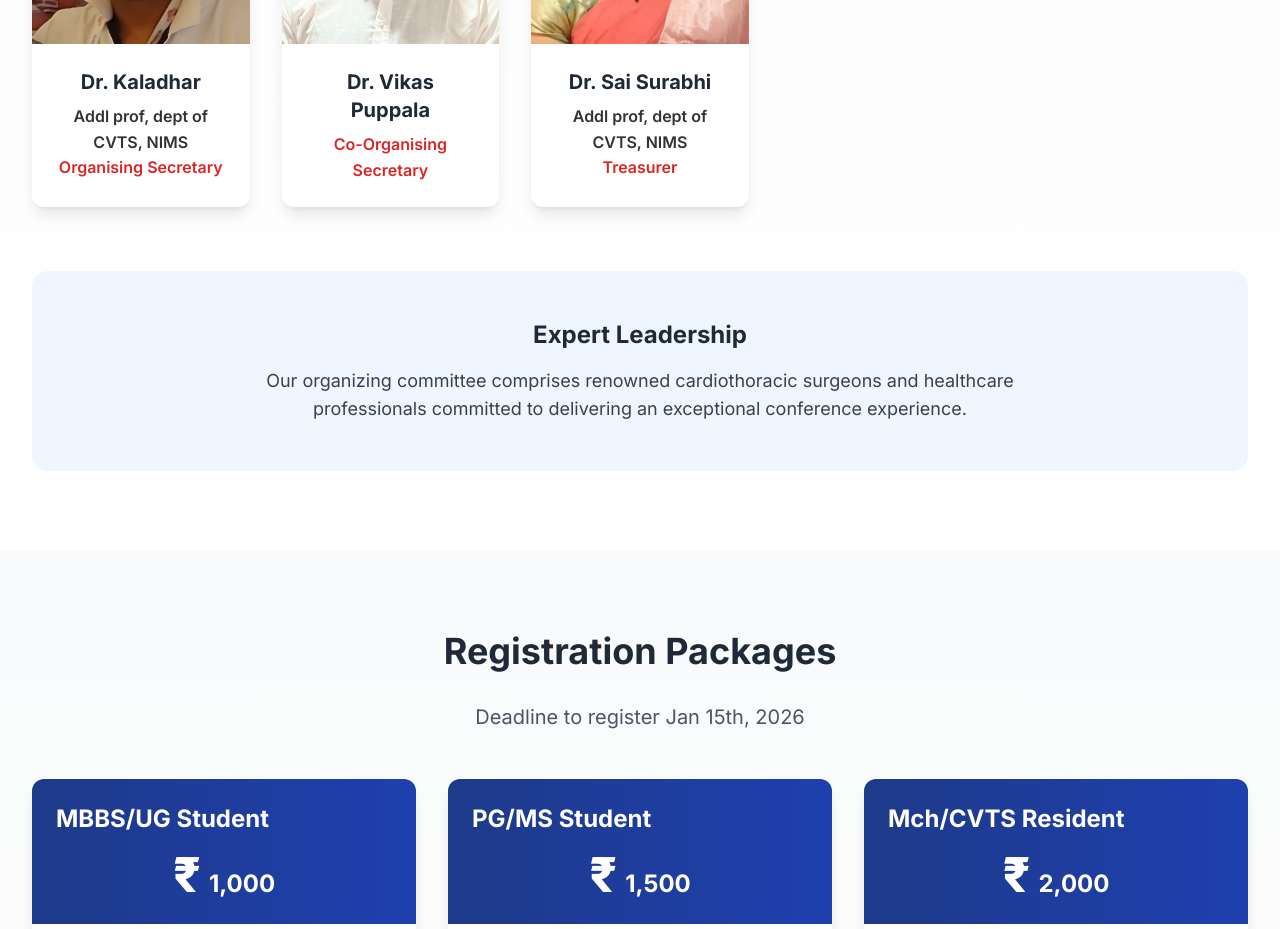
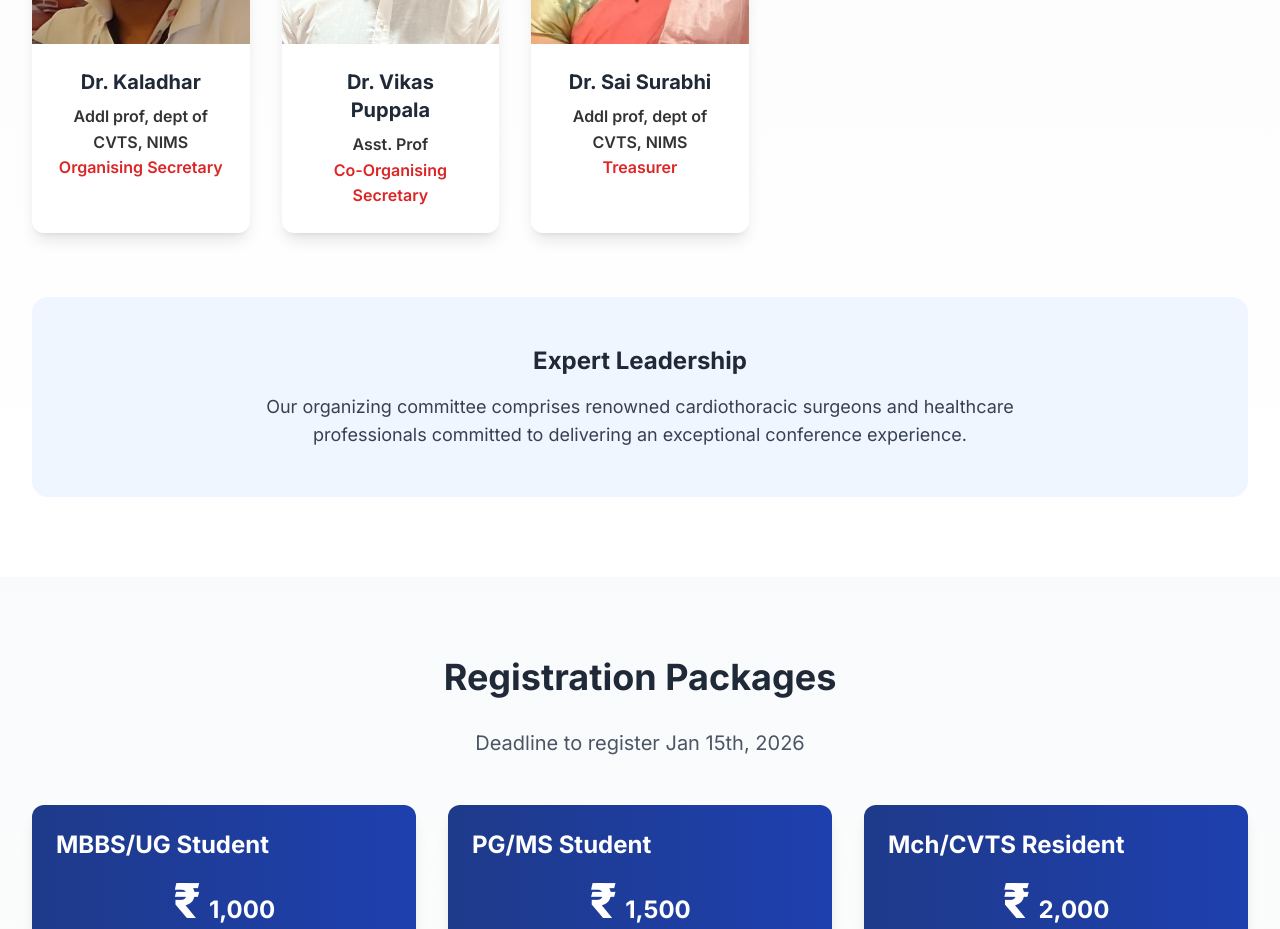
Before and after one commit to Narender-goud-054/dev-cvts, a React (Vite) app: page / in a window 1280 px wide. Shown: the part 2640-3569 px from the top of the page. Built offline with nearby package versions, Linux system fonts and the light colour scheme.

Commit message:
Adding NIMS position to Vikas

```diff
--- a/src/components/Committee/Committee.jsx
+++ b/src/components/Committee/Committee.jsx
@@ -41,7 +41,7 @@ const Committee = () => {
     },
     {
       name: 'Dr. Vikas Puppala',
-      NIMS_position:'',
+      NIMS_position:'Asst. Prof',
       position: 'Co-Organising Secretary',
       image: './images/committee/Co-Organiser_VikasPuppala.jpg'
     },
```
